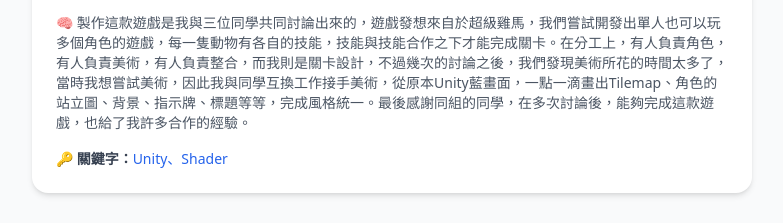
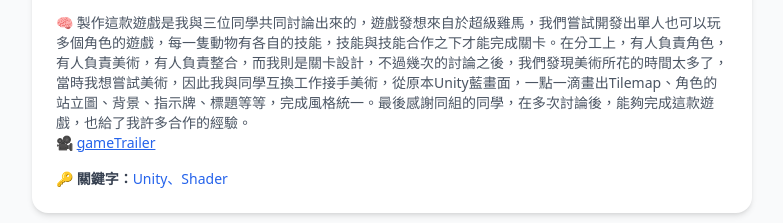
Before and after one commit to LittleLemon666/Portfolio, a plain HTML site: page index.html in a window 1280 px wide. Shown: the part 6462-6685 px from the top of the page, without its empty margins (248-1031 px from the left). Drawn offline with nearby package versions, Linux system fonts and the light colour scheme.

Commit message:
Added Animal Unite trailer

```diff
--- a/index.html
+++ b/index.html
@@ -423,6 +423,10 @@
         <p class="text-gray-600 text-sm">
           🧠 製作這款遊戲是我與三位同學共同討論出來的，遊戲發想來自於超級雞馬，我們嘗試開發出單人也可以玩多個角色的遊戲，每一隻動物有各自的技能，技能與技能合作之下才能完成關卡。在分工上，有人負責角色，有人負責美術，有人負責整合，而我則是關卡設計，不過幾次的討論之後，我們發現美術所花的時間太多了，當時我想嘗試美術，因此我與同學互換工作接手美術，從原本Unity藍畫面，一點一滴畫出Tilemap、角色的站立圖、背景、指示牌、標題等等，完成風格統一。最後感謝同組的同學，在多次討論後，能夠完成這款遊戲，也給了我許多合作的經驗。
         </p>
+        <!-- 連結 -->
+        <div class="mb-4 space-y-1 text-sm">
+          <p>🎥 <a href="https://drive.google.com/file/d/1-CmtwW7Dqas3fs6AcuduZh2wlIEJdzY2/view?usp=sharing" target="_blank" class="text-blue-600 underline">gameTrailer</a></p>
+        </div>
         <div class="mt-4 text-sm">
           <p><strong class="text-gray-700">🔑 關鍵字：</strong><span class="text-blue-600 font-medium">Unity、Shader</span></p>
         </div>
```
